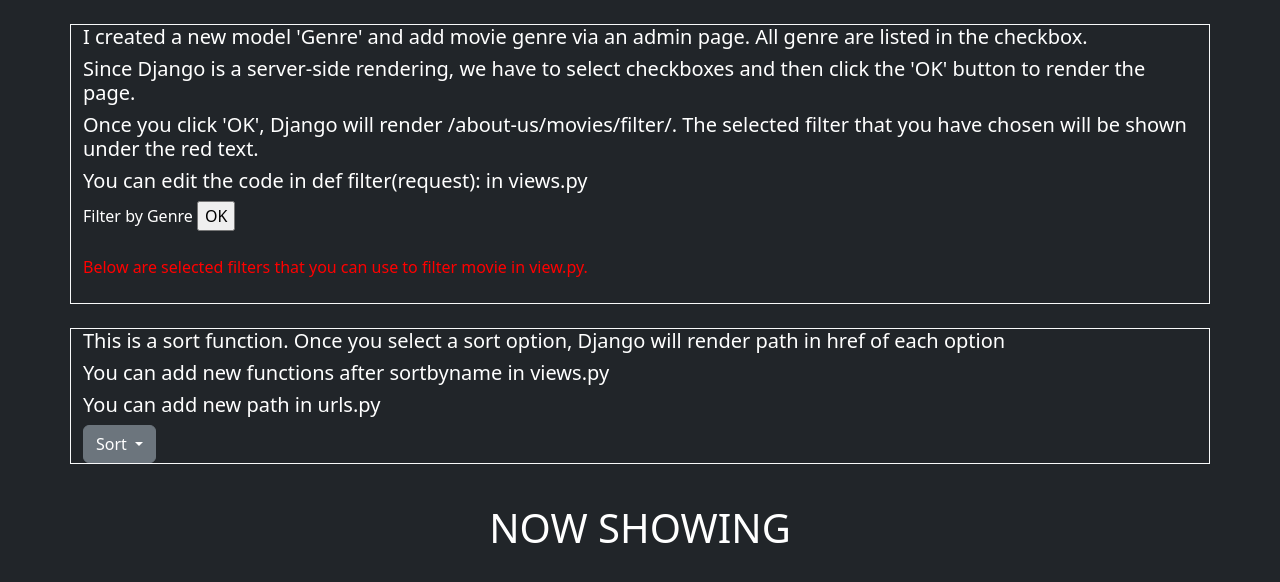
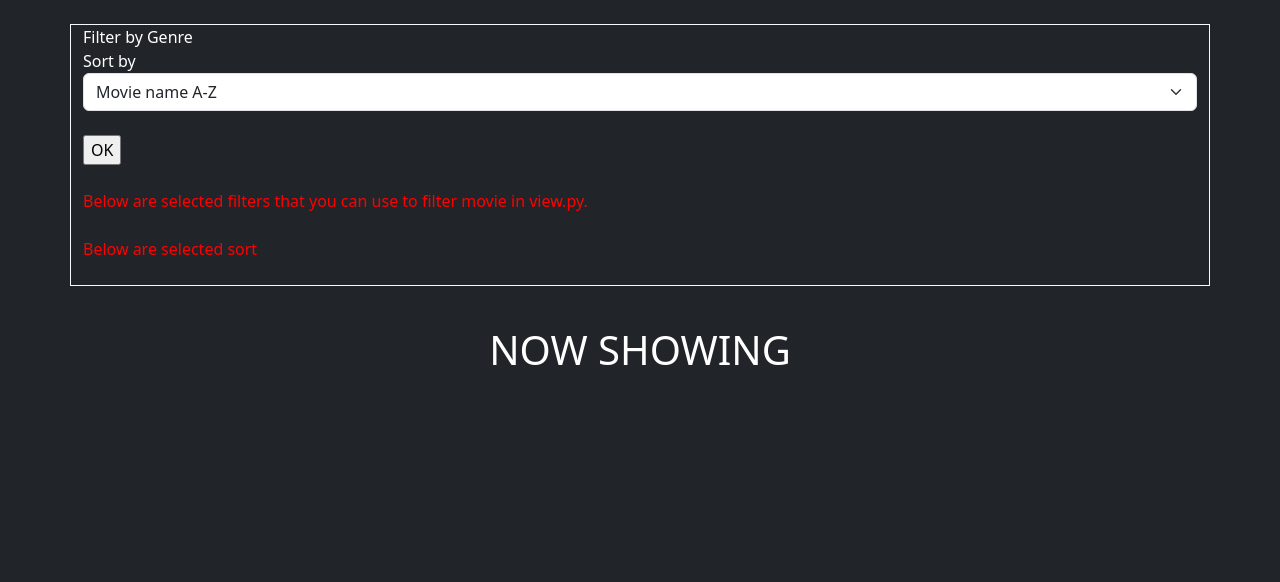
Before and after one commit to nichyhan/DSA5101_DjangoProject, a Django app: page /about-us/movies/filter/ in a window 1280 px wide. Shown: the top 582 px of the page. Run offline with Django 3.2, Linux system fonts and the light colour scheme; data that the repository does not hold is empty; some libraries are stand-ins or nearby versions.

Commit message:
Sort and filter combination

```diff
--- a/aboutus/admin.py
+++ b/aboutus/admin.py
@@ -3,5 +3,7 @@ from django.contrib import admin
 # Register your models here.
 from .models import Movie
 from .models import Genre
+from .models import Grade
 admin.site.register(Movie)
 admin.site.register(Genre)
+admin.site.register(Grade)
--- /dev/null
+++ b/aboutus/forms.py
@@ -0,0 +1,4 @@
+from django import forms
+
+class NameForm(forms.Form):
+    your_name = forms.CharField(label='Your name', max_length=100)
--- a/aboutus/templates/movie.html
+++ b/aboutus/templates/movie.html
@@ -18,10 +18,6 @@
 <body class="bg-dark">
     <br>
     <div class="container text-white border border-light">
-        <h5>I created a new model 'Genre' and add movie genre via an admin page. All genre are listed in the checkbox.</h5>
-        <h5>Since Django is a server-side rendering, we have to select checkboxes and then click the 'OK' button to render the page.</h5>
-        <h5>Once you click 'OK', Django will render /about-us/movies/filter/. The selected filter that you have chosen will be shown under the red text.</h5>
-        <h5>You can edit the code in def filter(request): in views.py</h5>
 
         <form action="/about-us/movies/filter/" method="post">
             {% csrf_token %}
@@ -35,31 +31,21 @@
                     </label>
                 </div>
             {% endfor %}
-
-
+            <br>
+            <label>Sort by</label>
+            <select class="form-select" aria-label="Default select example" name="sort_dropdown">
+                <option value="1">Movie name A-Z</option>
+                <option value="2">Duration ascending</option>
+                <option value="3">Duration decending</option>
+                <option value="4">Released date</option>
+            </select>
+            <br>
             <input type="submit" value="OK">
         </form>
         <br><label style="color: red">Below are selected filters that you can use to filter movie in view.py. </label>
         <br><label>{% for sg in selected_genre %} {{ sg }} {% endfor %}</label>
-    </div>
-
-    <br>
-
-    <!-- This div is for a 'Sort' dropdown. Need JavaScript above to be functional. -->
-    <div class="container text-white border border-light">
-        <h5>This is a sort function. Once you select a sort option, Django will render path in href of each option</h5>
-        <h5>You can add new functions after sortbyname in views.py</h5>
-        <h5>You can add new path in urls.py</h5>
-        <div class="dropdown">
-          <button class="btn btn-secondary dropdown-toggle" type="button" id="dropdownMenuButton" data-toggle="dropdown" aria-haspopup="true" aria-expanded="false">
-            Sort
-          </button>
-          <div class="dropdown-menu" aria-labelledby="dropdownMenuButton">
-            <a class="dropdown-item" href="/about-us/movies/sortbyname/">by movie name A-Z</a>
-            <a class="dropdown-item" href="#">...</a>
-            <a class="dropdown-item" href="#">...</a>
-          </div>
-        </div>
+        <br><label style="color: red">Below are selected sort</label>
+        <br><label>{% for ss in selected_sort %} {{ ss }} {% endfor %}</label>
     </div>
 
     <br>
--- a/aboutus/urls.py
+++ b/aboutus/urls.py
@@ -6,12 +6,10 @@ urlpatterns = [
     path('', views.index, name='index'),
     path('movies/', views.movie, name='movie'),
     path('movies/sortbyname/', views.sortbyname, name='sortbyname'),
-    # Add paths which link to view.py
-    # 1) sort by duration
-    # 2) sort by date released
+    path('movies/durationascending/', views.durationascending, name='durationascending'),
+    path('movies/durationdecending/', views.durationdecending, name='durationdecending'),
+    path('movies/sortbyreleased/', views.sortbyreleased, name='sortbyreleased'),
 
-    path('movies/filter/', views.filter, name='moviefilter'),
-
-
+    path('movies/filter/', views.filter, name='filter'),
 
 ]
--- a/aboutus/views.py
+++ b/aboutus/views.py
@@ -12,24 +12,31 @@ def movie(request):
     g = Genre.objects.all()
     return render(request, 'movie.html', { 'movies': m, 'genre': g})
 
-# Already finished to sort from A-Z
 def sortbyname(request):
     movies_by_name = Movie.objects.order_by('name')[:]
-    g = Genre.objects.all()  # Do not edit 'g'. The values show in the checkbox.
+    g = Genre.objects.all()
     return render(request, 'movie.html', {'movies': movies_by_name, 'genre': g})
 
-##### START EDIT HERE #####
-# Add a function to sort by duration
+def durationascending(request):
+    movies_by_duration = Movie.objects.order_by('duration')[:]
+    g = Genre.objects.all()
+    return render(request, 'movie.html', {'movies': movies_by_duration, 'genre': g})
 
-# Add a function to sort by date released
+def durationdecending(request):
+    movies_by_duration = Movie.objects.order_by('-duration')[:]
+    g = Genre.objects.all()
+    return render(request, 'movie.html', {'movies': movies_by_duration, 'genre': g})
 
+def sortbyreleased(request):
+    movies_by_released = Movie.objects.order_by('released')[:]
+    g = Genre.objects.all()
+    return render(request, 'movie.html', {'movies': movies_by_released, 'genre': g})
 
 def filter(request):
-    g = Genre.objects.all() # Do not edit 'g'. The values show in the checkbox.
-    selected_genre = request.POST.getlist('genre_checkbox') # Here are genre(s) that a user has selected.
+    g = Genre.objects.all()
+    selected_genre = request.POST.getlist('genre_checkbox')
+    selected_sort = request.POST.getlist('sort_dropdown')
 
-    ##### START EDIT HERE #####
-    # Edit the line below to filter by selected_genre
     movies = Movie.objects.all()
 
-    return render(request, 'movie.html', {'movies': movies, 'genre': g,  'selected_genre': selected_genre})
+    return render(request, 'movie.html', {'movies': movies, 'genre': g, 'selected_genre': selected_genre, 'selected_sort':selected_sort})
```
Also changed, not shown: aboutus/models.py (+18 -12 lines), aboutus/migrations/0005_movie_released.py (added), aboutus/migrations/0006_alter_movie_genre.py (added), aboutus/migrations/0007_alter_movie_genre.py (added), aboutus/migrations/0008_remove_movie_genre.py (added), aboutus/migrations/0009_movie_genre.py (added), aboutus/migrations/0010_remove_movie_genre.py (added), aboutus/migrations/0011_movie_genre.py (added), aboutus/migrations/0012_alter_movie_genre.py (added), aboutus/migrations/0013_auto_20211103_1442.py (added), aboutus/migrations/0014_alter_movie_grade.py (added), aboutus/migrations/0015_alter_movie_grade.py (added).
